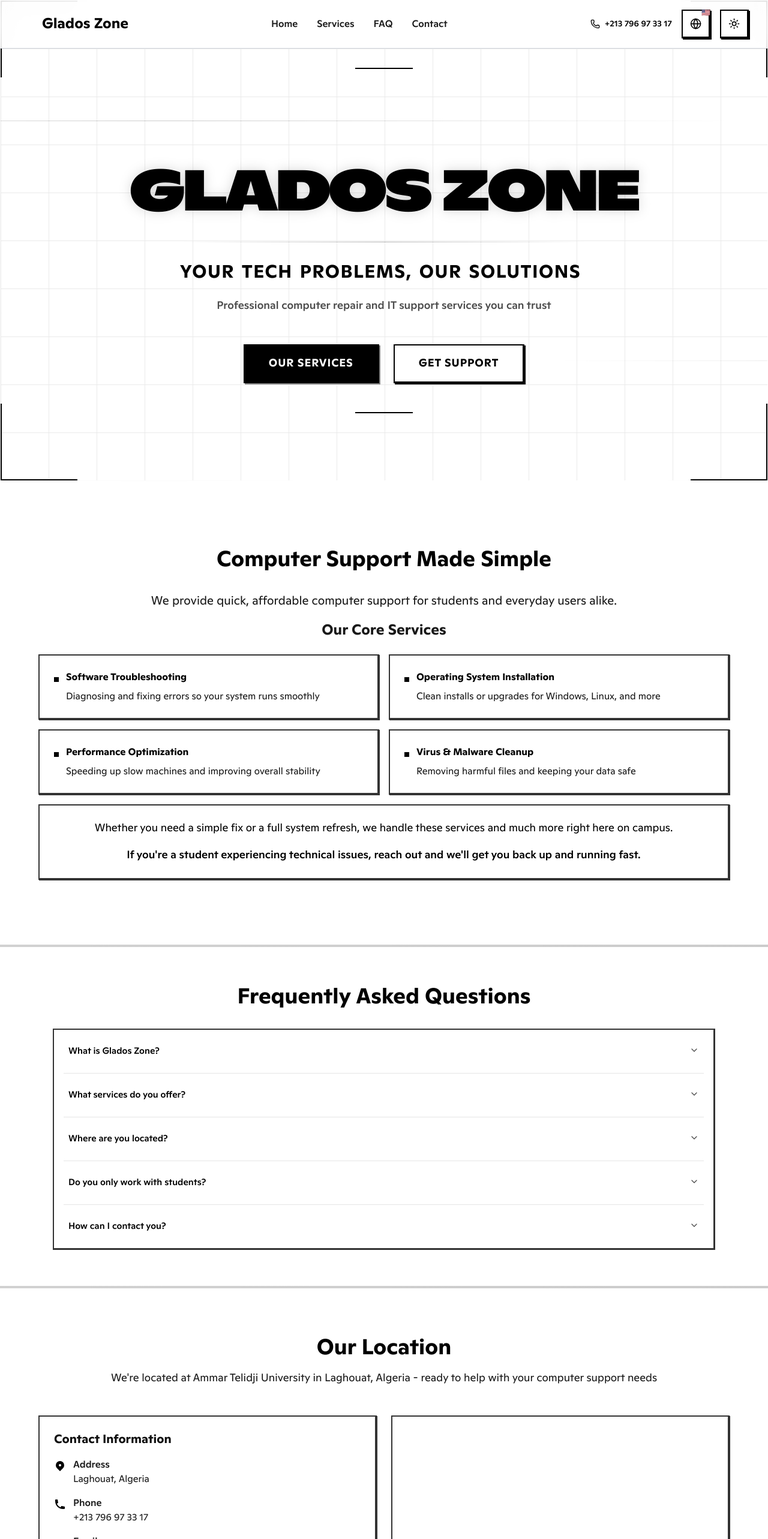
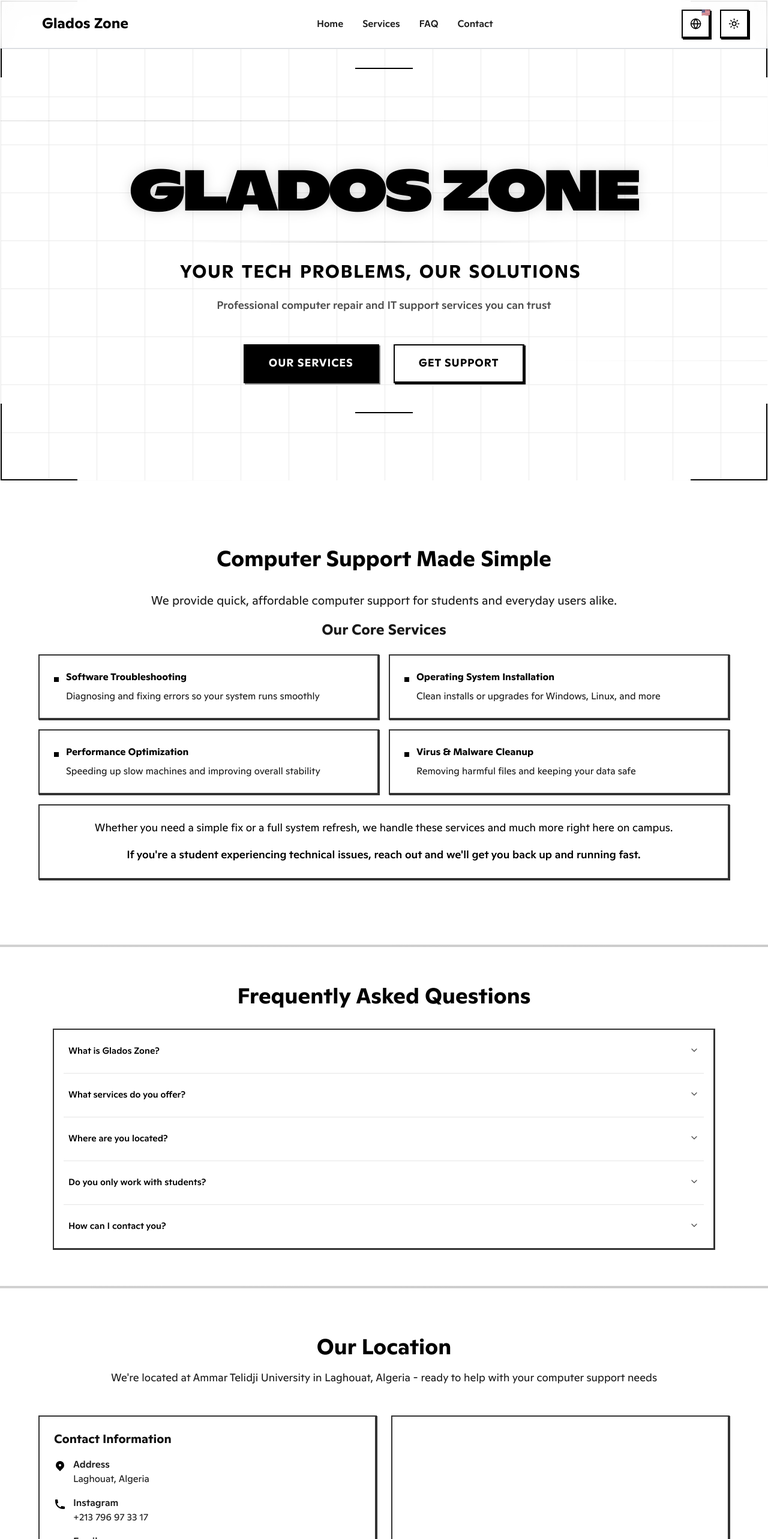
Before and after one commit to Ferhatmedtahar/fixIT, a Next.js app: page / in a window 1280 px wide. Shown: the top 2566 px of the page at 60% size. Built offline with nearby package versions, Linux system fonts and the light colour scheme; grey boxes are pictures that could not be loaded.

Commit message:
EDIT: removed number and fixed answers

```diff
--- a/common/ui/NavBar.tsx
+++ b/common/ui/NavBar.tsx
@@ -10,7 +10,7 @@ import { Language, useLanguage } from "@/context/language-provider";
 import { SOCIAL_INFO } from "@/utils/constants";
 import { useGSAP } from "@gsap/react";
 import { gsap } from "gsap";
-import { Globe, Mail, Moon, Phone, Sun } from "lucide-react";
+import { Globe, Mail, Moon, Sun } from "lucide-react";
 import { useTheme } from "next-themes";
 import Link from "next/link";
 import { useState } from "react";
@@ -133,15 +133,6 @@ export default function NavBar() {
           </div>
 
           <div className="hidden lg:flex items-center gap-4">
-            <Link
-              href={`tel:${SOCIAL_INFO.phone}`}
-              className="flex items-center gap-2 text-[var(--primary)] hover:text-[var(--foreground)] transition-colors duration-300"
-            >
-              <Phone className="w-4 h-4" />
-              <span dir="ltr" className="text-sm font-medium">
-                {SOCIAL_INFO.phone}
-              </span>
-            </Link>
             <LanguageToggle />
             <ModeToggle />
           </div>
@@ -199,14 +190,6 @@ export default function NavBar() {
 
           <div className="mt-12 flex flex-col items-center gap-4">
             <Link
-              href={`tel:${SOCIAL_INFO.phone}`}
-              onClick={closeMobileMenu}
-              className="flex items-center gap-3 text-[var(--primary)] hover:text-secondary-400 transition-colors duration-300"
-            >
-              <Phone className="w-5 h-5" />
-              <span className="text-lg font-medium">{SOCIAL_INFO.phone}</span>
-            </Link>
-            <Link
               href={`mailto:${SOCIAL_INFO.email}`}
               onClick={closeMobileMenu}
               className="flex items-center gap-3  text-[var(--primary)] hover:text-primary-400 transition-colors duration-300"
--- a/context/language-provider.tsx
+++ b/context/language-provider.tsx
@@ -41,7 +41,7 @@ const translations: Record<Language, Record<string, string>> = {
     "location.contact": "Contact Information",
     "location.address": "Address",
     "location.addressValue": "Laghouat, Algeria",
-    "location.phone": "Phone",
+    "location.phone": "Instagram",
     "location.phoneValue": "+213 796 97 33 17",
     "location.email": "Email",
     "location.emailValue": "glados.zone@gmail.com",
@@ -105,7 +105,7 @@ const translations: Record<Language, Record<string, string>> = {
       "Students are our primary focus, but we can help anyone who needs reliable tech support on campus.",
     "faq.q5": "How can I contact you?",
     "faq.a5":
-      "You can visit us on campus, email us at contact@support.dz, or drop by during our service hours (Sunday–Thursday 8:00–17:00).",
+      "You can visit us on campus, email us at glados.zone@gmail.com, or drop by during our service hours (Sunday–Thursday 8:00–17:00).",
 
     // Contact Form
     "form.title": "Contact Us",
@@ -225,7 +225,7 @@ const translations: Record<Language, Record<string, string>> = {
       "الطلاب هم تركيزنا الأساسي، لكن يمكننا مساعدة أي شخص يحتاج إلى دعم تقني موثوق داخل الحرم.",
     "faq.q5": "كيف يمكنني التواصل معكم؟",
     "faq.a5":
-      "يمكنك زيارتنا في الحرم، أو مراسلتنا عبر البريد الإلكتروني contact@support.dz، أو الحضور في ساعات عملنا (الأحد–الخميس 8:00–17:00).",
+      "يمكنك زيارتنا في الحرم، أو مراسلتنا عبر البريد الإلكتروني glados.zone@gmail.com، أو الحضور في ساعات عملنا (الأحد–الخميس 8:00–17:00).",
 
     // Contact Form
     "form.title": "تواصل معنا",
@@ -343,7 +343,7 @@ const translations: Record<Language, Record<string, string>> = {
       "Les étudiants sont notre focus principal, mais nous pouvons aider quiconque a besoin d'un support informatique fiable sur le campus.",
     "faq.q5": "Comment puis-je vous contacter?",
     "faq.a5":
-      "Vous pouvez nous visiter sur le campus, nous envoyer un email à contact@support.dz, ou passer pendant nos heures de service (Dimanche–Jeudi 8h00–17h00).",
+      "Vous pouvez nous visiter sur le campus, nous envoyer un email à glados.zone@gmail.com, ou passer pendant nos heures de service (Dimanche–Jeudi 8h00–17h00).",
 
     // Contact Form
     "form.title": "Contactez-nous",
--- a/modules/Contact .tsx
+++ b/modules/Contact .tsx
@@ -160,19 +160,6 @@ const DirectOrder: React.FC = () => {
             </p>
 
             <div className="space-y-4">
-              {SOCIAL_INFO.phone && (
-                <div className="contact-option">
-                  <h4 className="font-semibold text-lg mb-2 text-[var(--foreground)]">
-                    {t("form.callUs")}
-                  </h4>
-                  <Button asChild>
-                    <a dir="ltr" href={`tel:${SOCIAL_INFO.phone}`}>
-                      {SOCIAL_INFO.phone}
-                    </a>
-                  </Button>
-                </div>
-              )}
-
               {SOCIAL_INFO.email && (
                 <div className="contact-option">
                   <h4 className="font-semibold text-lg mb-2 text-[var(--foreground)]">
@@ -311,7 +298,7 @@ const DirectOrder: React.FC = () => {
             </form>
           )}
 
-          {SOCIAL_INFO.phone && (
+          {/* {SOCIAL_INFO.phone && (
             <div className="direct-contact mt-6 text-center">
               <p className="text-[var(--foreground)]">
                 {t("form.callDirect")}{" "}
@@ -323,7 +310,7 @@ const DirectOrder: React.FC = () => {
                 </a>
               </p>
             </div>
-          )}
+          )} */}
         </Card>
       </div>
     </section>
```
